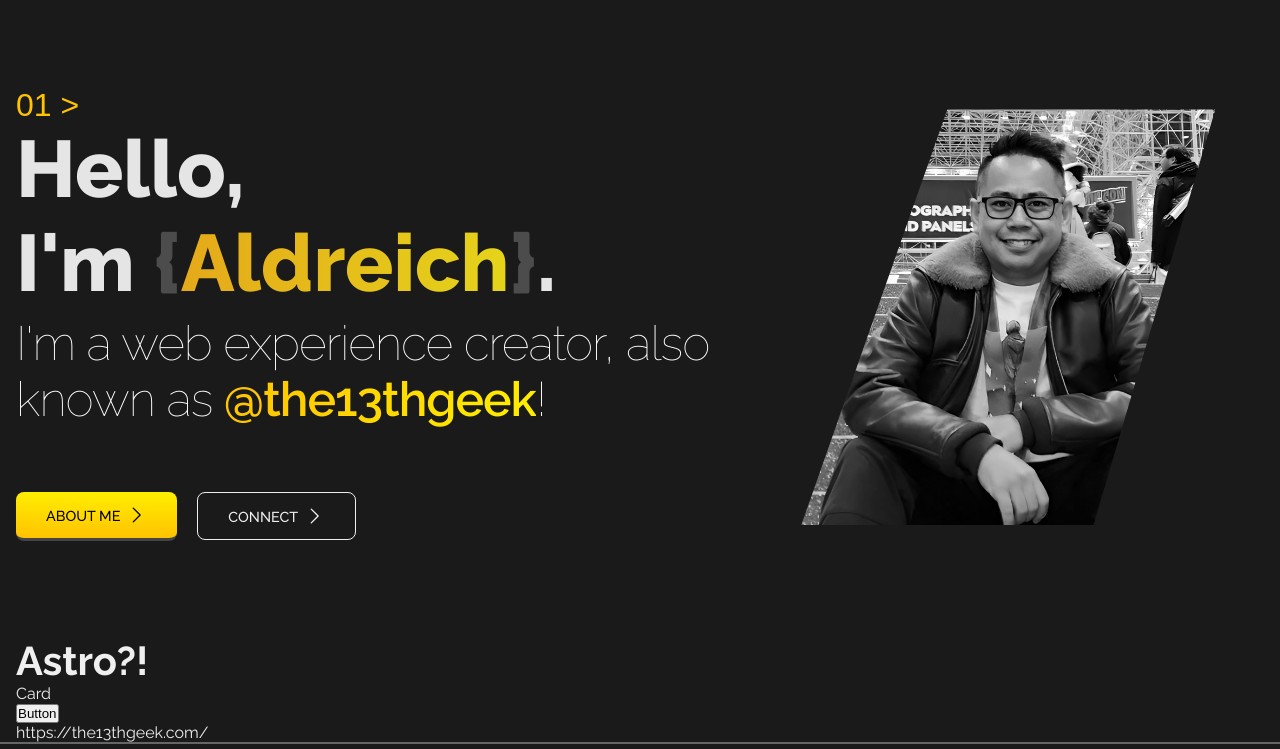
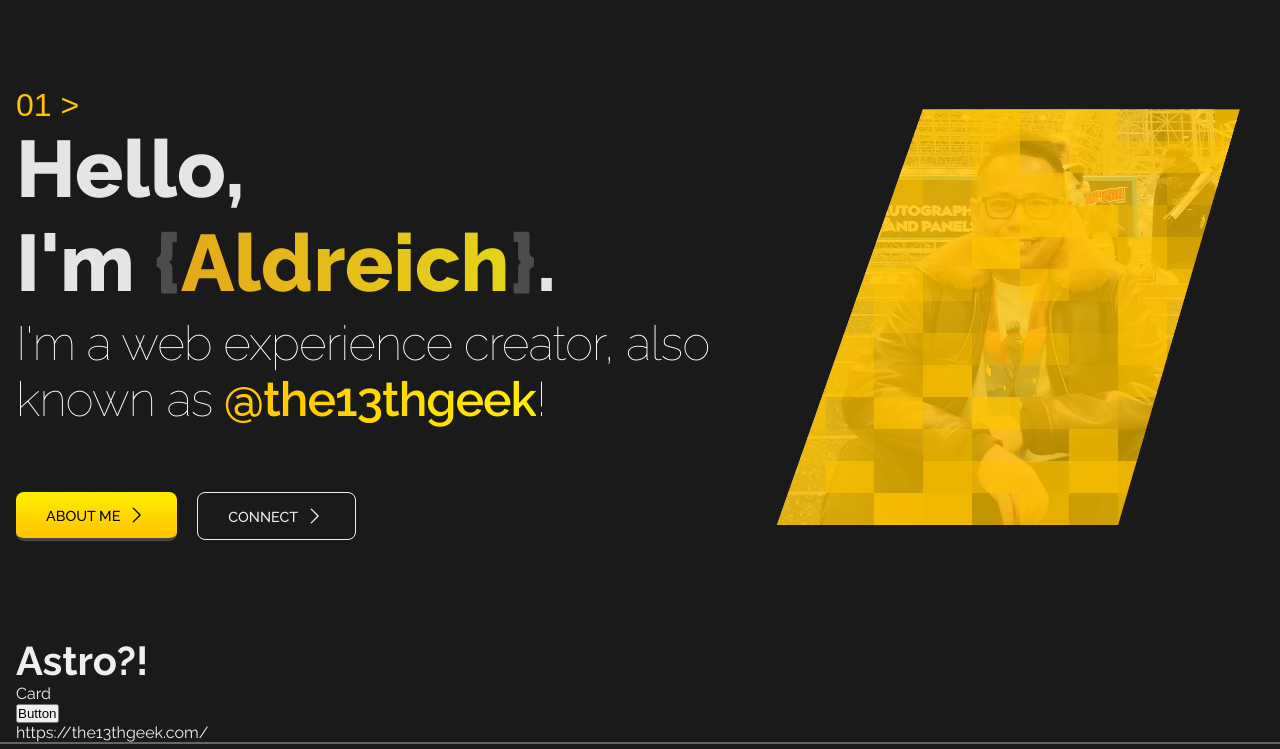
Before and after one commit to the13thgeek/the13thgeek-dot-com-astro, an Astro site: page / in a window 1280 px wide. Shown: the part 51-800 px from the top of the page. Built offline with nearby package versions, Linux system fonts and the light colour scheme; Astro itself is replaced by a stand-in of ours; no server answers; a web font is replaced by a local one.

Commit message:
Added Hero animation effects

```diff
--- a/src/components/SectionHero.astro
+++ b/src/components/SectionHero.astro
@@ -2,6 +2,13 @@
 import './SectionHero.scss';
 import './BtnCallToAction.astro';
 import BtnCallToAction from './BtnCallToAction.astro';
+
+const peekSize = 130;
+const peekTiles = Array.from({ length: peekSize });
+
+const randOpacity = (min: number, max: number) => {
+    return (Math.random() * (max-min) + min).toFixed(2);
+};
 ---
 
 <section class="hero" id="hero">
@@ -15,6 +22,24 @@ import BtnCallToAction from './BtnCallToAction.astro';
                 <BtnCallToAction text="Connect" href="#connect" type="secondary" icon="caret-right" />
             </div>
         </div>
-        <div class="photo"></div>
+        <div class="photo">
+            {peekTiles.map(() => (
+                <div class="tile" style={`opacity: ${randOpacity(0.7, 0.95)}`}></div>
+            ))}
+        </div>
     </div>
 </section>
+
+<script>
+    const tiles = document.querySelectorAll('.tile');
+
+    tiles.forEach(tile => {
+        tile.addEventListener('mouseenter', () => {
+            if(tile.classList.contains('effector')) return;
+            tile.classList.add('effector');
+            setTimeout(() => {
+                tile.classList.remove('effector');
+            }, 3000);
+        });
+    });
+</script>
--- a/src/components/SectionHero.scss
+++ b/src/components/SectionHero.scss
@@ -83,17 +83,32 @@ section#hero {
         background-position: center;
         background-repeat: no-repeat;
 
+        .tile {
+            background-color: $swatch-2;
+            transition: transform 0.5s;
+
+            &.effector {
+                transform: translateX(100%) scaleX(0.0001);
+            }
+        }
+
         @include respond(md) {
             position: relative;
-            display: block;
+            display: grid;
+            grid-template-columns: repeat(10, 1fr);
+            grid-template-rows: repeat(13, 1fr);
+            gap: 0;
             flex: 2;
             background-color: $swatch-2;
             aspect-ratio: 3 / 4;
             z-index: 0;
             overflow: hidden;
-            clip-path: polygon(35% 0, 90% 0, 65% 100%, 5% 100%);
-            filter: saturate(0%);
-            transition: all 1s;
+            //clip-path: polygon(35% 0, 90% 0, 65% 100%, 5% 100%);
+            clip-path: polygon(30% 0%, 95% 0%, 70% 100%, 0% 100%);
+            -webkit-clip-path: polygon(30% 0%, 95% 0%, 70% 100%, 0% 100%);
+
+            //filter: saturate(0%);
+            //transition: all 1s;
             max-height: 80%;
         }
 
```
